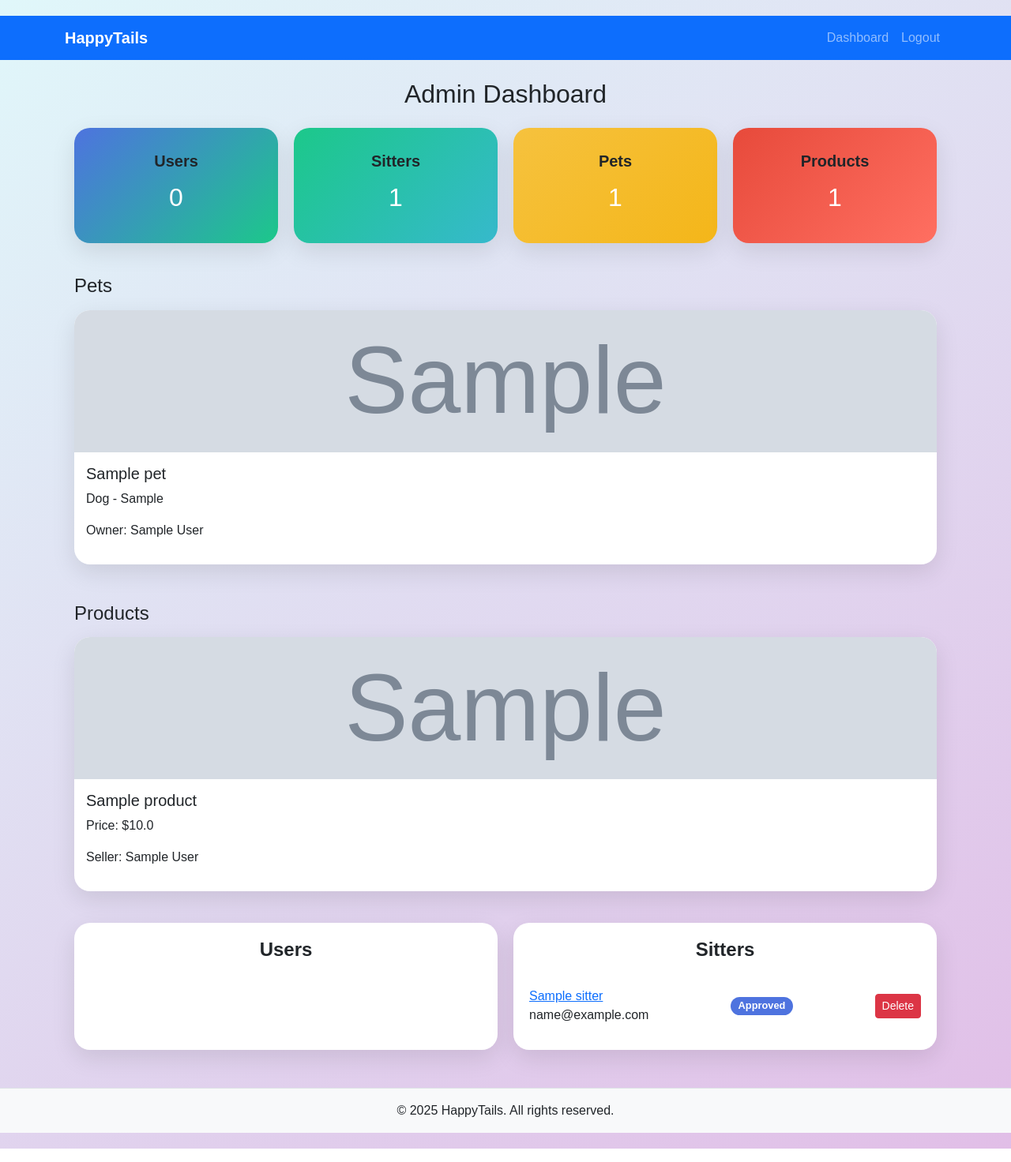
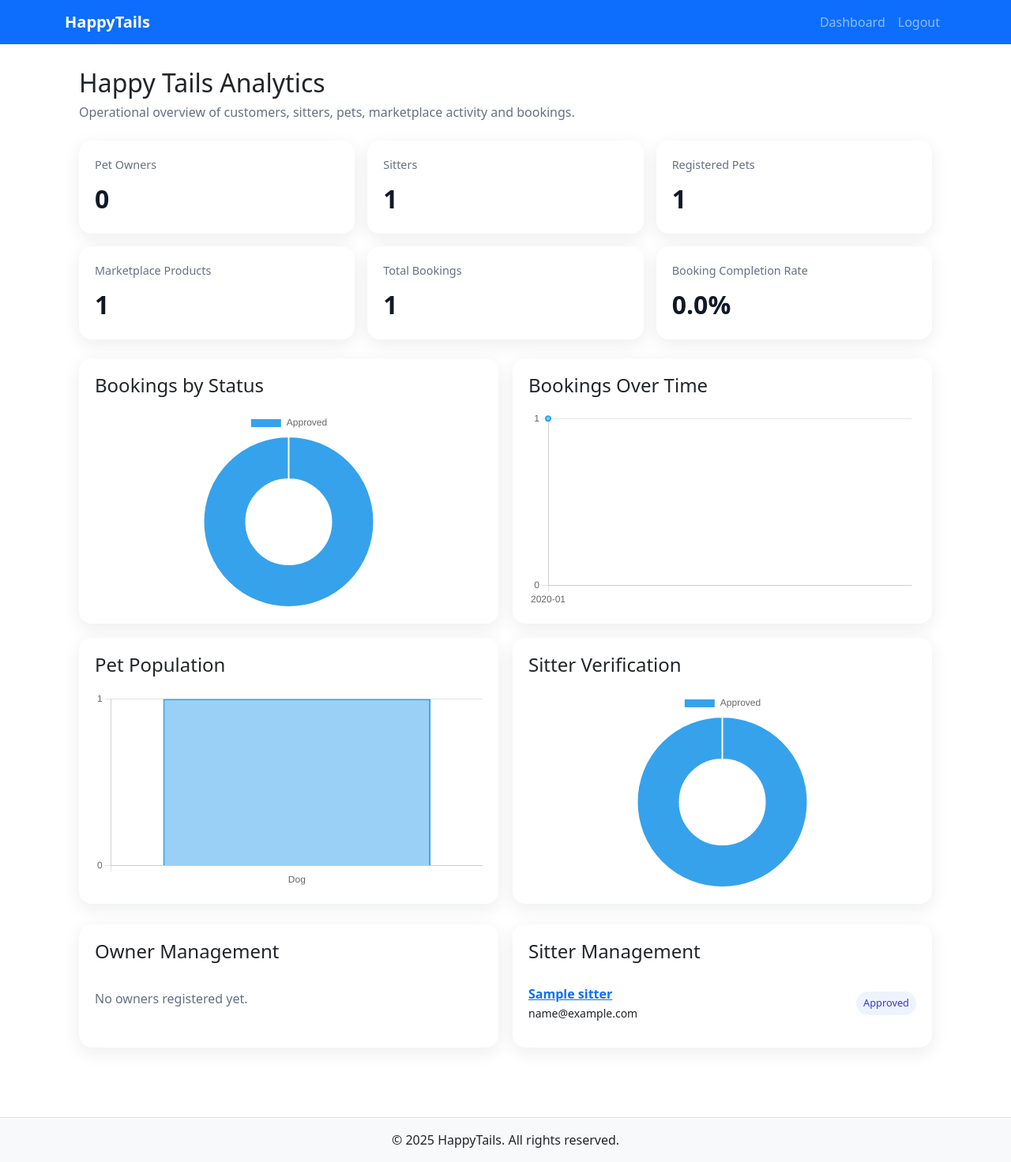
Before and after one commit to BhavanaAngadi123/Angadi_Bhavana_COMP_699_C, a Flask app: page /admin/dashboard in a window 1280 px wide. Shown: the whole page at 79% size. Run offline with Flask 3, Linux system fonts and the light colour scheme; the visitor is signed in with stand-in values (Sample User, id 1); tables that the repository leaves empty hold one stand-in row (values such as "Sample post"); grey boxes marked "Sample" are stand-in pictures.

Commit message:
Build admin analytics dashboard UI

```diff
--- a/templates/dashboard_admin.html
+++ b/templates/dashboard_admin.html
@@ -1,83 +1,75 @@
 {% extends "base.html" %}
 {% block content %}
 <style>
-body { font-family: 'Poppins', sans-serif; background: linear-gradient(145deg, #e0f7fa, #e1bee7); min-height: 100vh; padding: 20px 0; }
-.summary-cards { display:flex; flex-wrap:wrap; gap:20px; margin-bottom:40px; }
-.summary-card { flex:1 1 calc(25% - 20px); border-radius:20px; padding:30px 20px; text-align:center; box-shadow:0 10px 30px rgba(0,0,0,.1); }
-.summary-card h5 { font-weight:600; margin-bottom:15px; }
-.summary-card h2 { font-size:2rem; color:#fff; }
-.card-grid { display:flex; flex-wrap:wrap; gap:20px; }
-.card-item { flex:1 1 calc(25% - 20px); background:#fff; border-radius:20px; overflow:hidden; box-shadow:0 10px 30px rgba(0,0,0,.1); }
-.card-item img { width:100%; height:180px; object-fit:cover; }
-.card-item .card-body { padding:15px; }
-.list-cards { display:flex; flex-wrap:wrap; gap:20px; margin-top:40px; }
-.list-card { flex:1 1 calc(50% - 20px); background:#fff; border-radius:20px; padding:20px; box-shadow:0 10px 30px rgba(0,0,0,.1); }
-.list-card h4 { text-align:center; margin-bottom:20px; font-weight:600; }
-.list-item { display:flex; gap:10px; justify-content:space-between; align-items:center; padding:12px 0; border-bottom:1px solid #eee; }
-.list-item:last-child { border-bottom:none; }
-.list-item .badge { padding:5px 10px; border-radius:12px; background:#4e73df; color:#fff; font-size:.8rem; }
+.analytics-page { max-width:1200px; margin:30px auto; padding:0 18px 40px; }
+.analytics-header { margin-bottom:24px; }
+.analytics-header h2 { margin-bottom:6px; }
+.analytics-header p { color:#667085; margin:0; }
+.kpi-grid { display:grid; grid-template-columns:repeat(3,1fr); gap:16px; margin-bottom:24px; }
+.kpi-card,.chart-card,.management-card { background:#fff; border-radius:16px; padding:20px; box-shadow:0 6px 22px rgba(16,24,40,.08); }
+.kpi-label { color:#667085; font-size:.9rem; margin-bottom:8px; }
+.kpi-value { font-size:2rem; font-weight:700; color:#101828; }
+.chart-grid { display:grid; grid-template-columns:repeat(2,1fr); gap:18px; margin-bottom:26px; }
+.chart-card { min-height:330px; }
+.chart-card h4 { margin-bottom:18px; }
+.chart-wrap { position:relative; height:250px; }
+.management-grid { display:grid; grid-template-columns:1fr 1fr; gap:18px; }
+.management-card h4 { margin-bottom:15px; }
+.management-row { display:flex; justify-content:space-between; align-items:center; gap:10px; border-bottom:1px solid #eaecf0; padding:12px 0; }
+.management-row:last-child { border-bottom:0; }
+.badge-status { padding:5px 9px; border-radius:999px; background:#eef4ff; color:#3538cd; font-size:.8rem; }
 .action-form { display:inline; margin:0; }
-@media (max-width:992px) { .summary-card,.card-item { flex:1 1 calc(50% - 20px); } .list-card { flex:1 1 100%; } }
-@media (max-width:576px) { .summary-card,.card-item { flex:1 1 100%; } }
+.empty-state { color:#667085; padding:18px 0; }
+@media(max-width:900px){.kpi-grid{grid-template-columns:repeat(2,1fr)}.chart-grid,.management-grid{grid-template-columns:1fr}}
+@media(max-width:560px){.kpi-grid{grid-template-columns:1fr}}
 </style>
 
-<div class="container">
-    <h2 class="mb-4 text-center">Admin Dashboard</h2>
-
-    <div class="summary-cards">
-        <div class="summary-card" style="background:linear-gradient(135deg,#4e73df,#1cc88a)"><h5>Users</h5><h2>{{ users|selectattr('role','equalto','owner')|list|length }}</h2></div>
-        <div class="summary-card" style="background:linear-gradient(135deg,#1cc88a,#36b9cc)"><h5>Sitters</h5><h2>{{ sitters|length }}</h2></div>
-        <div class="summary-card" style="background:linear-gradient(135deg,#f6c23e,#f4b619)"><h5>Pets</h5><h2>{{ pets|length }}</h2></div>
-        <div class="summary-card" style="background:linear-gradient(135deg,#e74a3b,#ff6f61)"><h5>Products</h5><h2>{{ products|length }}</h2></div>
+<div class="analytics-page">
+    <div class="analytics-header">
+        <h2>Happy Tails Analytics</h2>
+        <p>Operational overview of customers, sitters, pets, marketplace activity and bookings.</p>
     </div>
 
-    <h4 class="mb-3">Pets</h4>
-    <div class="card-grid">
-        {% for pet in pets %}
-        <div class="card-item">
-            <img src="{{ url_for('static', filename='uploads/' ~ (pet.image or 'default-avatar.png')) }}" alt="{{ pet.name }}">
-            <div class="card-body"><h5>{{ pet.name }}</h5><p>{{ pet.species }} - {{ pet.breed or 'N/A' }}</p><p>Owner: {{ pet.owner.name if pet.owner else 'N/A' }}</p></div>
-        </div>
-        {% endfor %}
+    <div class="kpi-grid">
+        <div class="kpi-card"><div class="kpi-label">Pet Owners</div><div class="kpi-value">{{ analytics.kpis.owners }}</div></div>
+        <div class="kpi-card"><div class="kpi-label">Sitters</div><div class="kpi-value">{{ analytics.kpis.sitters }}</div></div>
+        <div class="kpi-card"><div class="kpi-label">Registered Pets</div><div class="kpi-value">{{ analytics.kpis.pets }}</div></div>
+        <div class="kpi-card"><div class="kpi-label">Marketplace Products</div><div class="kpi-value">{{ analytics.kpis.products }}</div></div>
+        <div class="kpi-card"><div class="kpi-label">Total Bookings</div><div class="kpi-value">{{ analytics.kpis.bookings }}</div></div>
+        <div class="kpi-card"><div class="kpi-label">Booking Completion Rate</div><div class="kpi-value">{{ analytics.kpis.completion_rate }}%</div></div>
     </div>
 
-    <h4 class="mb-3 mt-5">Products</h4>
-    <div class="card-grid">
-        {% for product in products %}
-        <div class="card-item">
-            <img src="{{ url_for('static', filename='uploads/' ~ (product.image or 'default-product.png')) }}" alt="{{ product.name }}">
-            <div class="card-body"><h5>{{ product.name }}</h5><p>Price: ${{ product.price }}</p><p>Seller: {{ product.seller.name if product.seller else 'N/A' }}</p></div>
-        </div>
-        {% endfor %}
+    <div class="chart-grid">
+        <div class="chart-card"><h4>Bookings by Status</h4><div class="chart-wrap"><canvas id="bookingStatusChart"></canvas></div></div>
+        <div class="chart-card"><h4>Bookings Over Time</h4><div class="chart-wrap"><canvas id="monthlyBookingsChart"></canvas></div></div>
+        <div class="chart-card"><h4>Pet Population</h4><div class="chart-wrap"><canvas id="petSpeciesChart"></canvas></div></div>
+        <div class="chart-card"><h4>Sitter Verification</h4><div class="chart-wrap"><canvas id="sitterStatusChart"></canvas></div></div>
     </div>
 
-    <div class="list-cards">
-        <div class="list-card">
-            <h4>Users</h4>
-            {% for user in users if user.role == 'owner' %}
-            <div class="list-item">
-                <div>{{ user.name }}<br>{{ user.email }}</div>
-                <form method="POST" action="{{ url_for('admin.delete_user', user_id=user.id) }}" class="action-form" onsubmit="return confirm('Delete this user?');">
-                    <button type="submit" class="btn btn-danger btn-sm">Delete</button>
-                </form>
-            </div>
-            {% endfor %}
+    <div class="management-grid">
+        <div class="management-card"><h4>Owner Management</h4>
+            {% set owner_list = users|selectattr('role','equalto','owner')|list %}
+            {% if owner_list %}{% for user in owner_list %}<div class="management-row"><div><strong>{{ user.name }}</strong><br><small>{{ user.email }}</small></div><form method="POST" action="{{ url_for('admin.delete_user', user_id=user.id) }}" class="action-form" onsubmit="return confirm('Delete this user?');"><button type="submit" class="btn btn-outline-danger btn-sm">Delete</button></form></div>{% endfor %}{% else %}<div class="empty-state">No owners registered yet.</div>{% endif %}
         </div>
-
-        <div class="list-card">
-            <h4>Sitters</h4>
-            {% for sitter in sitters %}
-            <div class="list-item">
-                <div><a href="{{ url_for('admin.sitter_profile', sitter_id=sitter.id) }}">{{ sitter.name }}</a><br>{{ sitter.email }}</div>
-                <span class="badge">{{ sitter.verification_status.capitalize() }}</span>
-                {% if sitter.verification_status == 'pending' %}
-                <form method="POST" action="{{ url_for('admin.verify_sitter', sitter_id=sitter.id, action='approved') }}" class="action-form"><button type="submit" class="btn btn-success btn-sm">Approve</button></form>
-                <form method="POST" action="{{ url_for('admin.verify_sitter', sitter_id=sitter.id, action='rejected') }}" class="action-form"><button type="submit" class="btn btn-warning btn-sm">Reject</button></form>
-                {% endif %}
-                <form method="POST" action="{{ url_for('admin.delete_sitter', sitter_id=sitter.id) }}" class="action-form" onsubmit="return confirm('Delete this sitter?');"><button type="submit" class="btn btn-danger btn-sm">Delete</button></form>
-            </div>
-            {% endfor %}
+        <div class="management-card"><h4>Sitter Management</h4>
+            {% if sitters %}{% for sitter in sitters %}<div class="management-row"><div><a href="{{ url_for('admin.sitter_profile', sitter_id=sitter.id) }}"><strong>{{ sitter.name }}</strong></a><br><small>{{ sitter.email }}</small></div><span class="badge-status">{{ (sitter.verification_status or 'pending').title() }}</span></div>{% endfor %}{% else %}<div class="empty-state">No sitters registered yet.</div>{% endif %}
         </div>
     </div>
 </div>
+
+<script src="https://cdn.jsdelivr.net/npm/chart.js"></script>
+<script>
+const analytics = {{ analytics|tojson }};
+function chart(id, type, labels, values, label) {
+    new Chart(document.getElementById(id), {
+        type,
+        data: { labels, datasets: [{ label, data: values, borderWidth: 2 }] },
+        options: { responsive:true, maintainAspectRatio:false, plugins:{legend:{display:type !== 'bar' && type !== 'line'}}, scales:(type === 'bar' || type === 'line') ? {y:{beginAtZero:true,ticks:{precision:0}}} : {} }
+    });
+}
+chart('bookingStatusChart','doughnut',analytics.booking_status.labels,analytics.booking_status.values,'Bookings');
+chart('monthlyBookingsChart','line',analytics.monthly_bookings.labels,analytics.monthly_bookings.values,'Bookings');
+chart('petSpeciesChart','bar',analytics.pet_species.labels,analytics.pet_species.values,'Pets');
+chart('sitterStatusChart','doughnut',analytics.sitter_status.labels,analytics.sitter_status.values,'Sitters');
+</script>
 {% endblock %}
```
